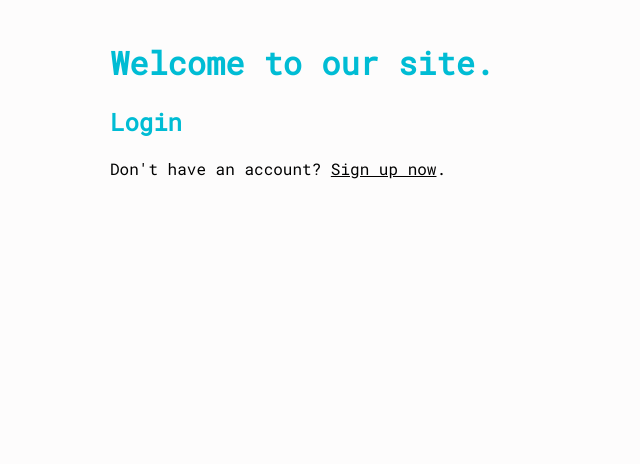
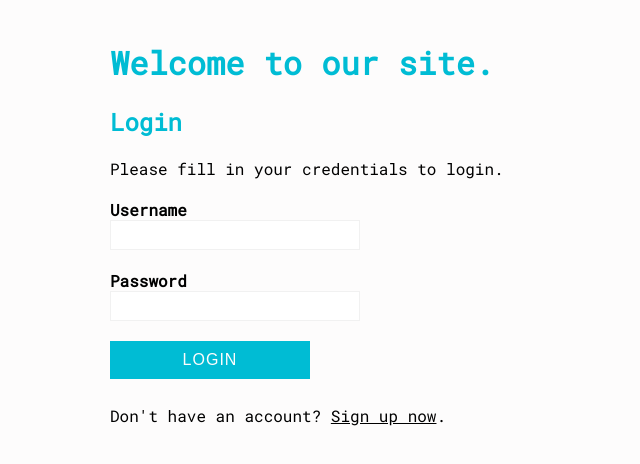
Before and after one commit to zarasyversen/react-forum, a Next.js app: page / in a window 1280 px wide. Shown: the top 464 px of the page, without its empty margins (0-640 px from the left). Built offline with nearby package versions, Linux system fonts and the light colour scheme.

Commit message:
create login form and add all css globally

```diff
--- /dev/null
+++ b/components/elements/Button.js
@@ -0,0 +1,7 @@
+export default function Button( {type, text, onClick = null}) {
+  return (
+    <button type={type} onClick={onClick} className="btn btn--primary">
+      {text}
+    </button>
+  )
+}
--- /dev/null
+++ b/components/elements/FieldGroup.js
@@ -0,0 +1,10 @@
+export default function FieldGroup( {id, label, inputType, value}) {
+  return (
+    <div className="form__group">
+      <label htmlFor={id}>
+        {label}
+      </label>
+      <input type={inputType} name={id} className="form__input" />
+    </div>
+  )
+}
--- a/pages/index.js
+++ b/pages/index.js
@@ -1,19 +1,28 @@
 import Head from 'next/head'
-import styles from '../styles/Home.module.css'
 import Link from 'next/link'
+import Button from '../components/elements/Button'
+import FieldGroup from '../components/elements/FieldGroup'
 
 export default function Home() {
   return (
-    <div className={styles.container}>
+    <div className="wrapper">
       <Head>
         <title>Welcome, please log in</title>
       </Head>
 
-      <main className={styles.main}>
-        <h1 className={styles.title}>
-          Welcome to our site.
-        </h1>
+      <main>
+        <h1>Welcome to our site.</h1>
         <h2> Login </h2>
+        <p>Please fill in your credentials to login.</p>
+        <form action="/login" method="post" className="form">
+
+          <FieldGroup id="username" label="Username" inputType="text"/>
+          <FieldGroup id="password" label="Password" inputType="password"/>
+
+        </form>
+        <div className="form__group actions">
+          <Button type="submit" text="Login"/>
+        </div>
 
         <p>Don't have an account? <Link href="/register"><a>Sign up now</a></Link>.</p>
       </main>
--- a/pages/register.js
+++ b/pages/register.js
@@ -1,10 +1,9 @@
 import Head from 'next/head'
-import styles from '../styles/Home.module.css'
 import Link from 'next/link'
 
 export default function Register() {
   return (
-    <div className={styles.container}>
+    <div className="wrapper">
        <Head>
         <title>Sign Up</title>
       </Head>
--- a/styles/Home.module.css
+++ /dev/null
@@ -1,6 +0,0 @@
-.container {
-    width: 100%;
-    max-width: 1100px;
-    margin: 0 auto;
-    padding: var(--padding-base);
-}
--- a/styles/globals.css
+++ b/styles/globals.css
@@ -50,3 +50,247 @@ img {
  display: block;
  max-width: 100%;
 }
+
+.main-header {
+  position: -webkit-sticky; /* Safari */
+  position: sticky;
+  top: 0;
+}
+
+.menu {
+  background-color: var(--light-turq);
+  white-space: nowrap;
+  overflow-x: auto;
+  -webkit-overflow-scrolling: touch;
+  -ms-overflow-style: -ms-autohiding-scrollbar
+}
+
+.menu__list {
+  display: flex;
+  justify-content: space-between;
+  max-width: 600px;
+  margin: 0 auto;
+}
+
+.menu__item {
+  padding: var(--padding-base) 0;
+  margin: 0 0 0 var(--padding-base);
+}
+
+.menu__item:last-child {
+  margin: 0 var(--padding-base);
+}
+
+.menu__item a {
+  text-decoration: none;
+  text-transform: uppercase;
+}
+
+.menu__item a:hover {
+  text-decoration: underline;
+}
+
+.menu__item a:focus {
+  outline: var(--focus-outline--dark);
+}
+
+/* Only Show on Mobile*/
+@media(min-width: 500px) {
+  .menu__item--indicator {
+    display: none;
+  }
+}
+
+.wrapper {
+  width: 100%;
+  max-width: 1100px;
+  margin: 0 auto;
+  padding: var(--padding-base);
+  box-sizing: border-box;
+}
+
+.page-2column .page-sidebar {
+  padding: var(--padding-base);
+  background: var(--light-turq);
+}
+
+.page-2column .page-sidebar a:focus {
+  outline: var(--focus-outline--dark);
+}
+
+.page-2column .page-main {
+  padding: var(--padding-base);
+  border: 1px solid var(--light-turq);
+}
+
+/* Desktop */
+@media (min-width: 768px) {
+
+   /* 2 Column Page */
+  .page-2column {
+    display: flex;
+    flex-wrap: wrap;
+  }
+
+  .page-2column .page-header {
+    width: 100%;
+  }
+
+  .page-2column .page-sidebar {
+    width: 30%;
+  }
+
+  .page-2column .page-main {
+    width: 70%;
+  }
+
+}
+
+/* Forms */
+.form label {
+  display: block;
+  font-weight: bold;
+  margin-top: var(--padding-base);
+}
+
+.form__input {
+  min-width: 250px;
+  padding: 5px 0;
+  font-size: var(--font-size__base);
+  border: 1px solid var(--light-grey);
+}
+
+.form__input.file {
+  border: 0;
+  margin: var(--padding-small) 0;
+}
+
+.form__input:focus {
+  outline: var(--focus-outline);
+}
+
+.form__error {
+  margin: 0;
+  color: var(--red);
+}
+
+.form__group.actions {
+  margin-top: 10px;
+}
+
+.btn {
+  padding: var(--padding-small) 0;
+  min-width: 200px;
+  background: var(--turq);
+  color: var(--off-white);
+  text-transform: uppercase;
+  letter-spacing: 1px;
+  font-size: var(--font-size__base);
+  cursor: pointer;
+  border: none;
+  margin: var(--padding-small) 0;
+}
+
+.btn:focus{
+  outline: 0;
+  box-shadow: var(--focus-box-shadow);
+}
+
+
+/* Edit Page */
+
+.post__actions {
+  margin-top: var(--padding-base);
+}
+
+.btn.delete {
+  background: var(--red);
+}
+
+/* Footer */
+.footer--main {
+  position: fixed;
+  width: 100%;
+  bottom: 0;
+  background: var(--dark-grey);
+  color: var(--turq);
+  text-align: center;
+}
+
+.footer--main p {
+  margin: 0;
+  padding: 3px;
+  box-sizing: border-box;
+  font-size: var(--font-size__small);
+}
+
+.posts {
+  background: var(--light-grey);
+  padding: var(--padding-small);
+  margin-top: var(--padding-base);
+}
+
+.posts h2 {
+  margin-top: 0;
+}
+
+.post {
+  background: var(--off-white);
+  margin: var(--padding-base) 0;
+  box-sizing: border-box;
+  padding: var(--padding-small);
+}
+
+/* Profile */
+.profile__posts .post {
+  background: var(--light-grey);
+}
+
+/* Messages */
+.session-message {
+   padding: var(--padding-base) 0;
+   display: flex;
+   align-items: center;
+   font-weight: bold;
+   width: 100%;
+   margin-bottom: var(--padding-base);
+}
+
+.session-message.success {
+   background: var(--light-turq);
+}
+
+.session-message.error {
+  background: var(--red);
+}
+
+.session-message p {
+   width: 90%;
+}
+
+.session-message__icon {
+  background: var(--off-white);
+  margin: var(--padding-small);
+  padding: var(--padding-small);
+  border: 0;
+  border-radius: 50%;
+}
+
+.page-404 {
+  text-align: center;
+}
+
+.page-404__svg {
+  width: 100%;
+  margin-top: var(--padding-base);
+}
+
+.page-404__svg-path {
+  animation: dash 10s linear forwards;
+}
+
+@keyframes dash {
+  to {
+    stroke-dashoffset: 0;
+  }
+}
```
